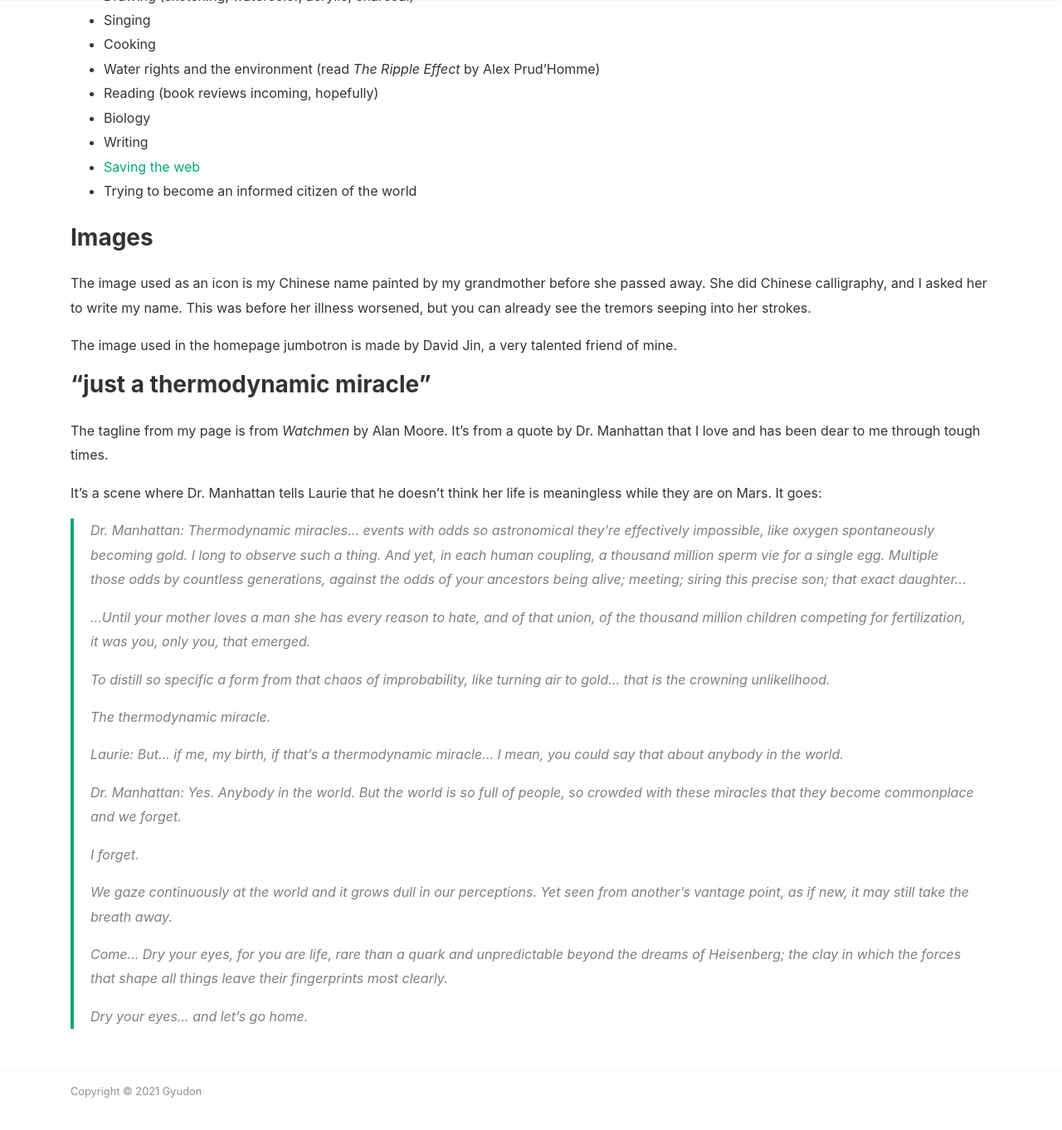
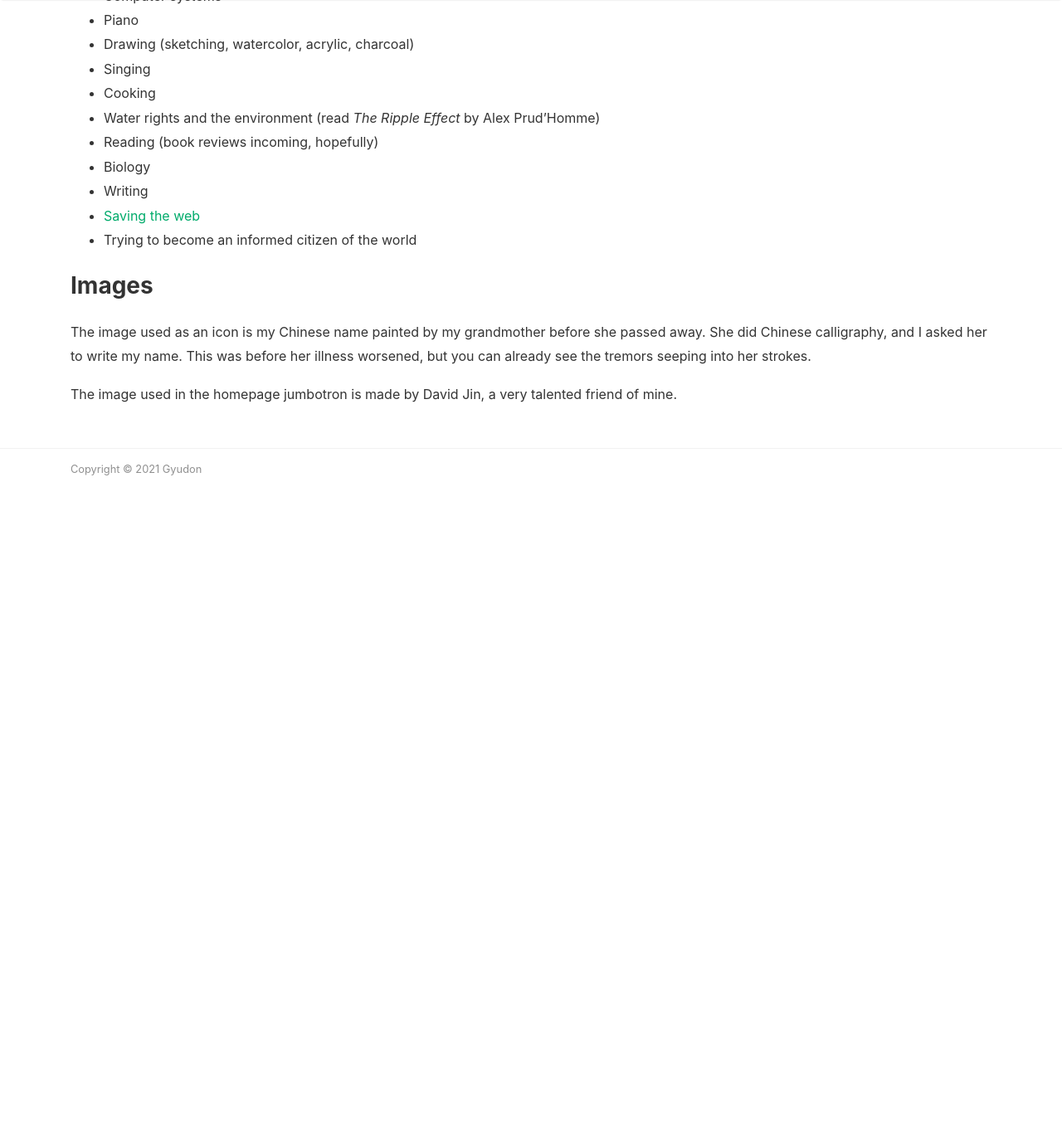
Before and after one commit to gyyu/gyyu.github.io, a Jekyll site: the page built from _pages/about.md, in a window 1280 px wide and 1400 px high, scrolled down 1914 px. Shown: the top 1362 px of the window at 83% size. Built offline with Jekyll 4.4.1, drawn with Linux system fonts in a browser that asks for light colours; nearby versions of some CDN libraries; after the commit the page ends 2563 px from its top, so only the background shows below that; some of the changed text lies outside the part shown.

Commit message:
Update 100DoC log

```diff
--- a/_config.yml
+++ b/_config.yml
@@ -1,7 +1,7 @@
 # Site
 name: "Gyudon"
 title: "Gyudon"
-description: "just a thermodynamic miracle"
+description: "gibberish from gyu"
 logo: 'assets/images/logo.png'
 favicon: 'assets/images/logo.png'
 baseurl: ''
--- a/_pages/about.md
+++ b/_pages/about.md
@@ -6,9 +6,7 @@
 
 ### Hi, my name is Grace.
 
-I have been a software engineer at Riot Games since January 2020. I
-studied computer science with a minor in mathematical sciences at Carnegie
-Mellon University, and graduated December 2019. Hopefully out to do good in this world.
+I am a software engineer at Riot Games. I joined in January 2020, and also interned the year before in the summer of 2019. I am currently a software engineer on the Gateway team in Esports Digital, and in June 2021 I will be moving to VALORANT's Social and Player Dynamics team. I studied computer science with a minor in mathematical sciences at Carnegie Mellon University, and graduated December 2019. Hopefully out to do good in this world.
 
 ### Why does this place exist?
 
@@ -83,30 +81,3 @@
 The image used as an icon is my Chinese name painted by my grandmother before she passed away. She did Chinese calligraphy, and I asked her to write my name. This was before her illness worsened, but you can already see the tremors seeping into her strokes.
 
 The image used in the homepage jumbotron is made by David Jin, a very talented friend of mine.
-
-### "just a thermodynamic miracle"
-
-The tagline from my page is from _Watchmen_ by Alan Moore. It's from a quote by Dr. Manhattan that I love and has been dear to me through tough times.
-
-It's a scene where Dr. Manhattan tells Laurie that he doesn't think her life is meaningless while they are on Mars. It goes:
-
-> Dr. Manhattan: Thermodynamic miracles... events with odds so astronomical they're effectively impossible, like oxygen spontaneously becoming gold. I long to observe such a thing.
-> And yet, in each human coupling, a thousand million sperm vie for a single egg. Multiple those odds by countless generations, against the odds of your ancestors being alive; meeting; siring this precise son; that exact daughter...
->
-> ...Until your mother loves a man she has every reason to hate, and of that union, of the thousand million children competing for fertilization, it was you, only you, that emerged.
->
-> To distill so specific a form from that chaos of improbability, like turning air to gold... that is the crowning unlikelihood.
->
-> The thermodynamic miracle.
->
-> Laurie: But... if me, my birth, if that's a thermodynamic miracle... I mean, you could say that about anybody in the world.
->
-> Dr. Manhattan: Yes. Anybody in the world. But the world is so full of people, so crowded with these miracles that they become commonplace and we forget.
->
-> I forget.
->
-> We gaze continuously at the world and it grows dull in our perceptions. Yet seen from another's vantage point, as if new, it may still take the breath away.
->
-> Come... Dry your eyes, for you are life, rare than a quark and unpredictable beyond the dreams of Heisenberg; the clay in which the forces that shape all things leave their fingerprints most clearly.
->
-> Dry your eyes... and let's go home.
```
Also changed, not shown: other parts of _pages/about.md (+1 -1 lines), _pages/100doc.md (+13 -2 lines).
